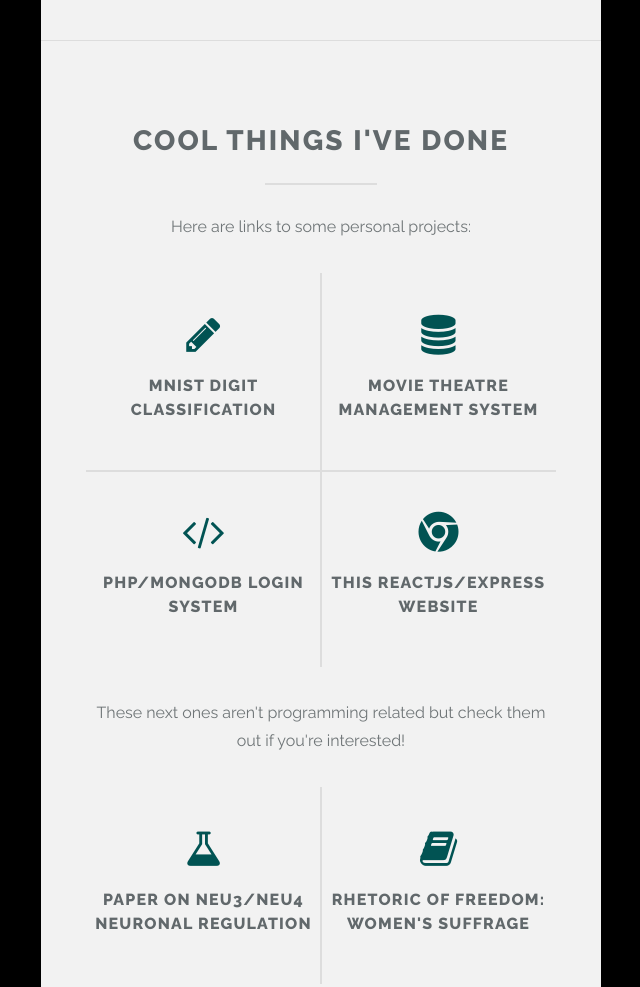
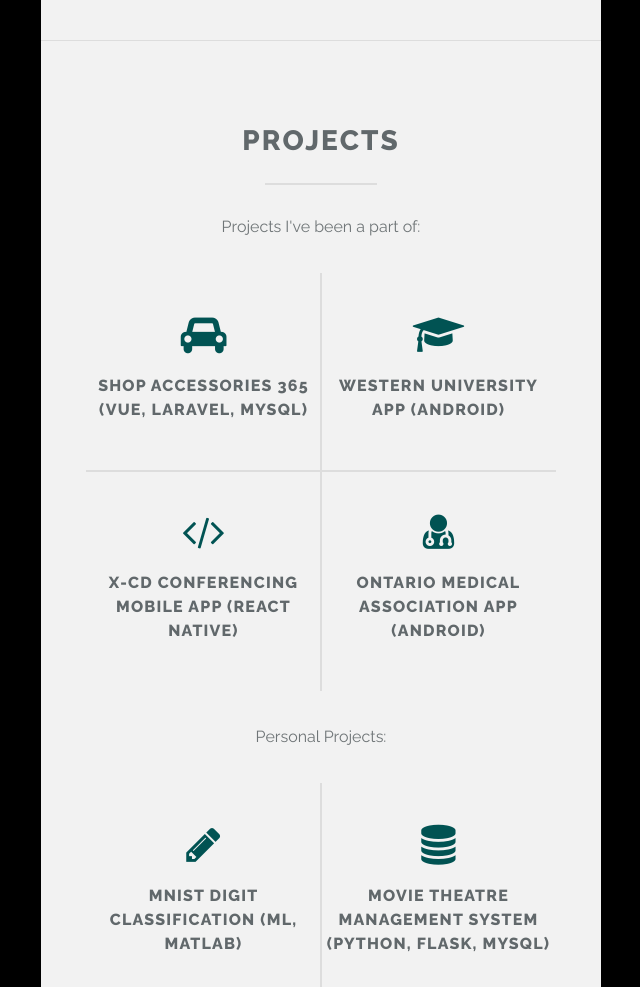
Before and after one commit to hywu1996/react_Harry, a React app in the folder client/: page / in a window 1280 px wide. Shown: the part 1560-2547 px from the top of the page, without its empty margins (319-959 px from the left). Built offline with nearby package versions, Linux system fonts and the light colour scheme; animation ran at ten frames a second.

Commit message:
fix resume section

```diff
--- a/client/src/Components/App.js
+++ b/client/src/Components/App.js
@@ -9,6 +9,7 @@
 import "../styles/font-awesome.min.css";
 import * as THREE from "three";
 import harry from "../../images/profile.jpg";
+import metal from "../../images/metal.jpg";
 import { Color } from "three";
 
 export default function App() {
@@ -40,16 +41,17 @@
     // let w = 3,
     //   h = 1;
 
-    geometry = new THREE.TorusGeometry(25, 3, 16, 100);
+    geometry = new THREE.TorusGeometry(25, 1, 16, 100);
 
-    var material = new THREE.MeshStandardMaterial({
-      color: color1,
-      wireframe: false,
+    const metalTexture = new THREE.TextureLoader().load(metal);
+
+    var material = new THREE.MeshBasicMaterial({
+      map: metalTexture,
     });
 
     var torus = new THREE.Mesh(geometry, material);
     torus.position.set(-1, 1, 0);
-    scene.add(torus);
+    // scene.add(torus);
 
     var light = new THREE.AmbientLight(0xffffff);
     var lightPoint = new THREE.PointLight(0xffffff);
@@ -104,7 +106,8 @@
       mouseX = event.clientX;
     }
     function zoomCamera(event) {
-      camera.position.z += event.deltaY / 800;
+      // camera.position.z += event.deltaY / 800;
+      profileBox.position.z -= event.deltaY / 500;
     }
 
     var animate = function () {
--- a/client/src/Components/Resume.js
+++ b/client/src/Components/Resume.js
@@ -1,17 +1,49 @@
 import React from "react";
+import "react-vertical-timeline-component/style.min.css";
 
 const Resume = () => (
   <section id="two" className="main special">
     <div className="container">
-      {/* <span className="image fit primary">
-        <img src="images/bg.jpg" alt="" />
-      </span> */}
       <div className="content">
         <header className="major">
-          <h2>Cool Things I've Done</h2>
+          <h2>Projects</h2>
         </header>
 
-        <p>Here are links to some personal projects: </p>
+        <p>Projects I've been a part of:</p>
+        <ul className="icons-grid">
+          <li>
+            <a href="https://shopaccessories365.com/" target="_blank">
+              <span className="icon major fa-car"></span>
+              <h3>Shop Accessories 365 (Vue, Laravel, MySQL)</h3>
+            </a>
+          </li>
+          <li>
+            <a
+              href="https://play.google.com/store/apps/details?id=ca.uwo.its.adt.westernumobile"
+              target="_blank"
+            >
+              <span className="icon major fa-graduation-cap"></span>
+              <h3>Western University App (Android)</h3>
+            </a>
+          </li>
+          <li>
+            <a href="https://x-cd.com/" target="_blank">
+              <span className="icon major fa-code"></span>
+              <h3>X-CD Conferencing Mobile App (React Native)</h3>
+            </a>
+          </li>
+          <li>
+            <a
+              href="https://play.google.com/store/apps/details?id=org.oma.oma_app"
+              target="_blank"
+            >
+              <span className="icon major fa-user-md"></span>
+              <h3>Ontario Medical Association App (Android)</h3>
+            </a>
+          </li>
+        </ul>
+
+        <p>Personal Projects: </p>
         <ul className="icons-grid">
           <li>
             <a
@@ -19,7 +51,7 @@
               target="_blank"
             >
               <span className="icon major fa-pencil"></span>
-              <h3>MNIST Digit Classification</h3>
+              <h3>MNIST Digit Classification (ML, MATLAB) </h3>
             </a>
           </li>
           <li>
@@ -28,13 +60,16 @@
               target="_blank"
             >
               <span className="icon major fa-database"></span>
-              <h3>Movie Theatre Management System</h3>
+              <h3>Movie Theatre Management System (Python, Flask, MySQL)</h3>
             </a>
           </li>
           <li>
-            <a href="#" target="_blank">
+            <a
+              href="https://github.com/hywu1996/Blogging-Web-MEAN"
+              target="_blank"
+            >
               <span className="icon major fa-code"></span>
-              <h3>PHP/mongoDB Login System</h3>
+              <h3>Blogging Site (Mongo, Express, Angular, Node)</h3>
             </a>
           </li>
           <li>
--- a/client/src/styles/main.css
+++ b/client/src/styles/main.css
@@ -1666,6 +1666,10 @@
   text-align: right;
 }
 
+.white {
+  color: white;
+}
+
 /* Loader */
 
 @-moz-keyframes spinner-show {
```
Also changed, not shown: client/images/metal.jpg (added).
